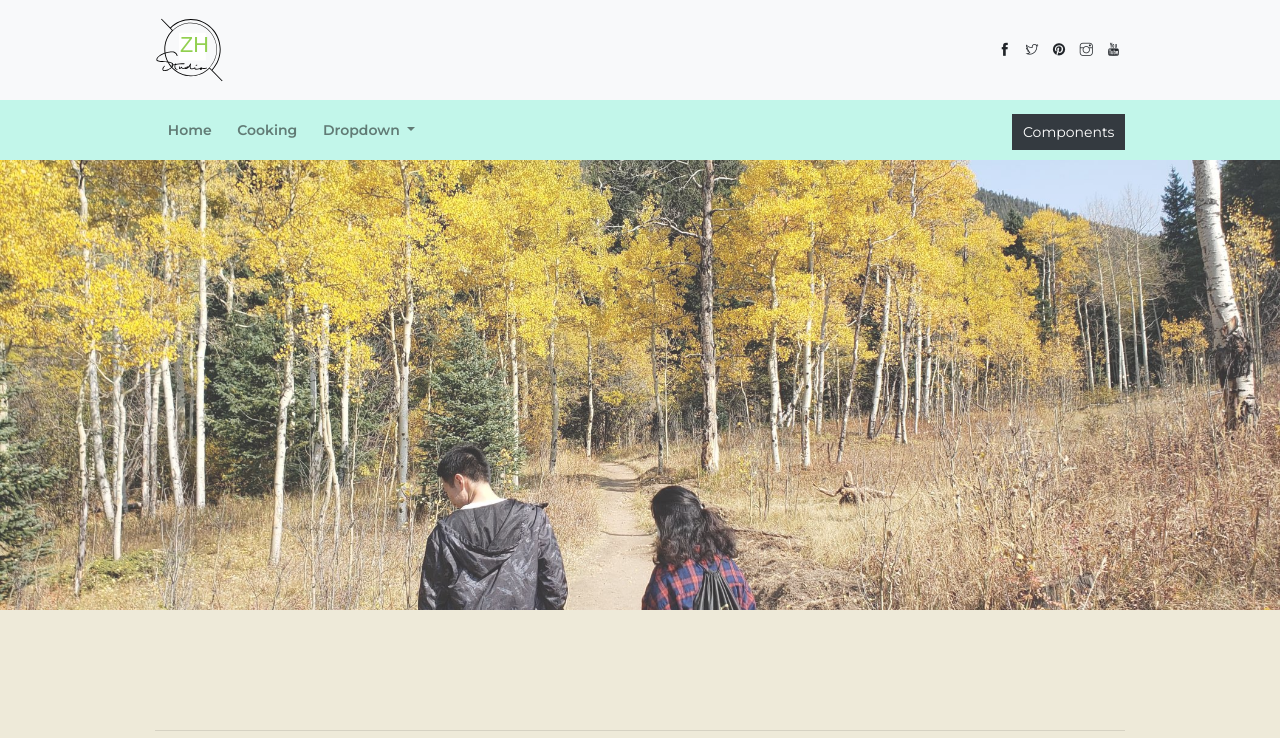
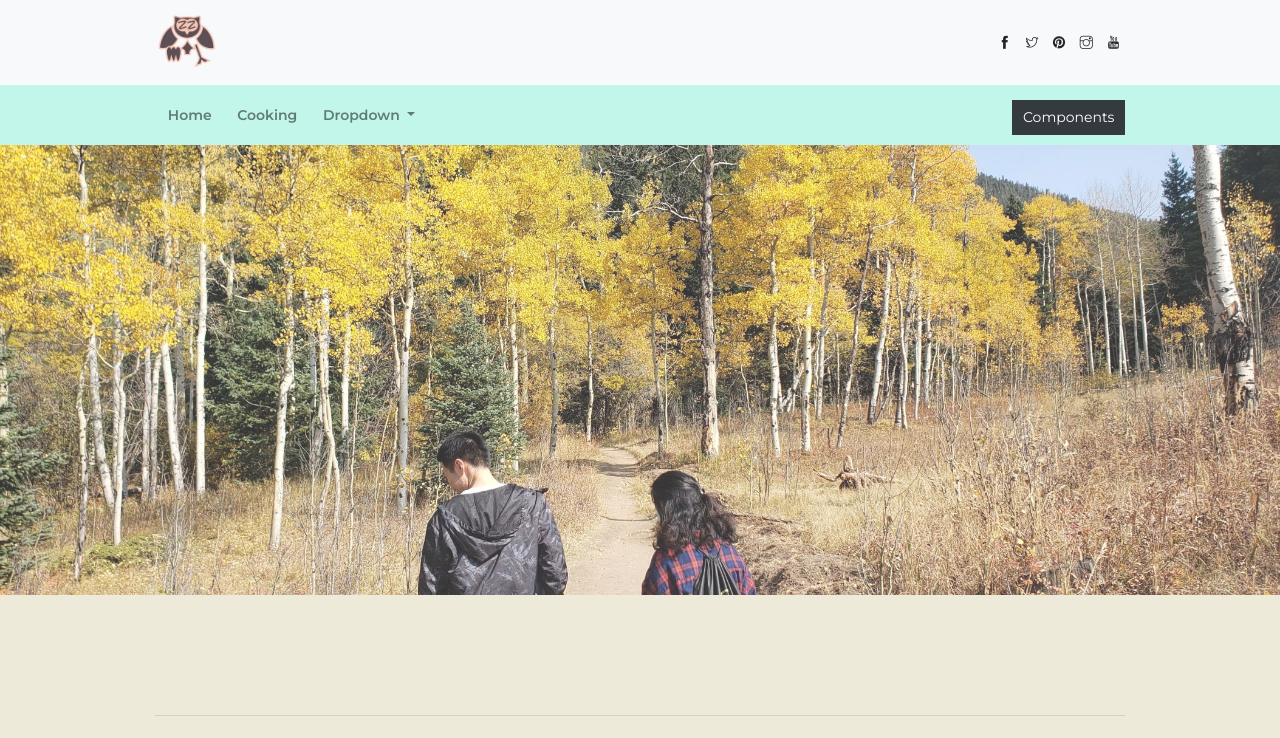
Before and after one commit to hmyzzh/beta, a website: page public_html/index.html in a window 1280 px wide. Shown: the top 738 px of the page. Drawn offline with Linux system fonts and the light colour scheme.

Commit message:
Update index.html

```diff
--- a/public_html/index.html
+++ b/public_html/index.html
@@ -17,7 +17,7 @@
     <nav class="navbar navbar-light bg-light">
         <div class="container">
             <a class="navbar-brand" href="#">
-                <img src="assets/imgs/logo.svg" alt="">
+                <img src="assets/imgs/logo2.jpg" alt="">
             </a>
             <div class="socials">
                 <a href="javascript:void(0)"><i class="ti-facebook"></i></a>
```
